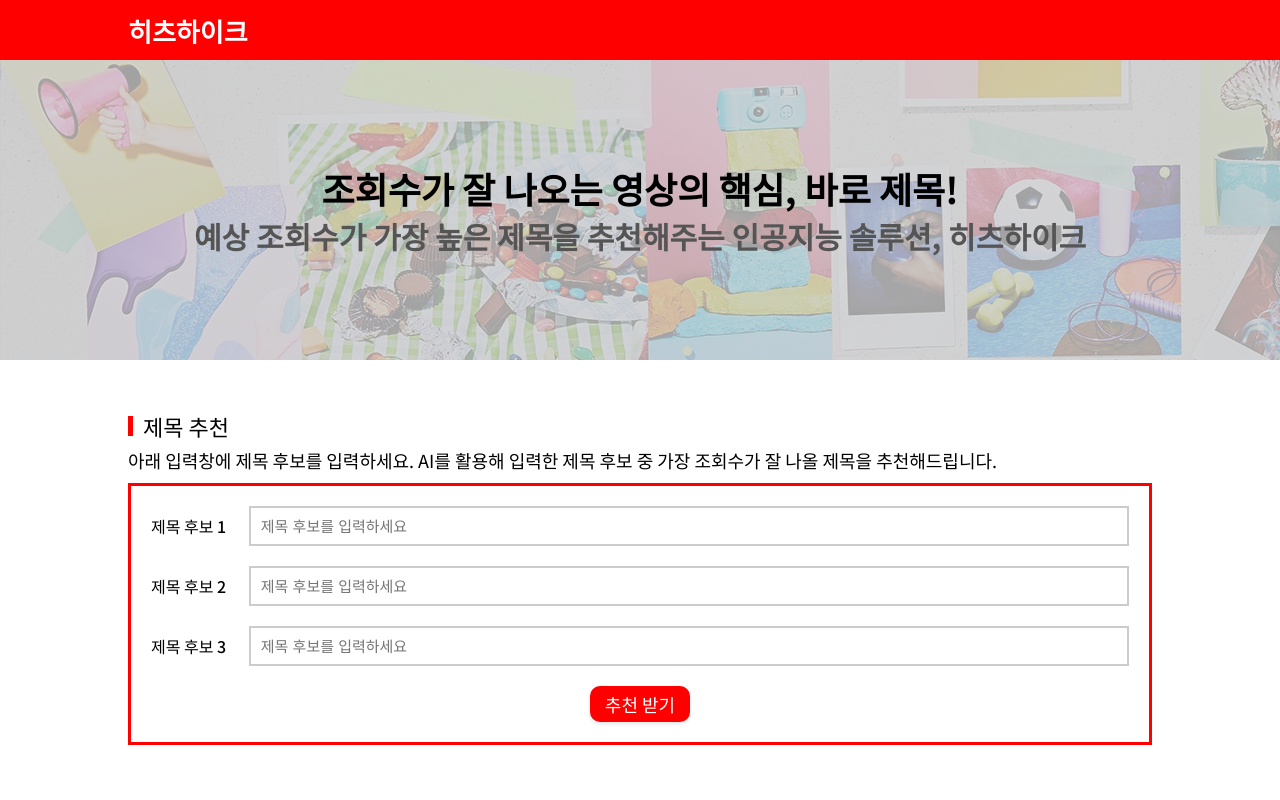
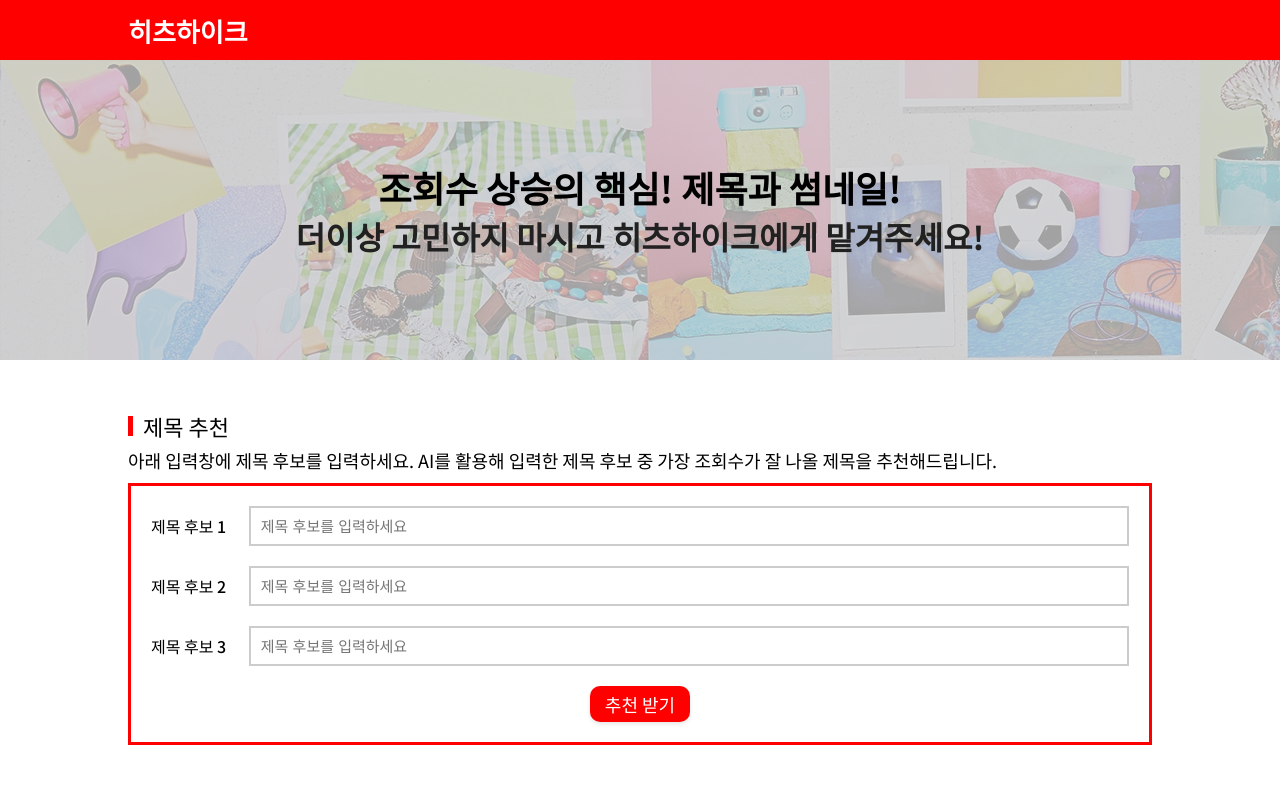
Before and after one commit to hits-hike/hits-hike-web, a Next.js app: page / in a window 1280 px wide. Shown: the top 800 px of the page. Built offline with nearby package versions, Linux system fonts and the light colour scheme.

Commit message:
✨ feat: Fix banner text

```diff
--- a/src/components/organisms/Banner.tsx
+++ b/src/components/organisms/Banner.tsx
@@ -8,10 +8,10 @@ export default function Banner(): JSX.Element {
       <BackgroundImage />
       <ContentsWrapper>
         <Text level={10} weight="bold">
-          조회수가 잘 나오는 영상의 핵심, 바로 제목!
+          조회수 상승의 핵심! 제목과 썸네일!
         </Text>
-        <Text level={7} weight="bold" color={Colors.DARK_GRAY}>
-          예상 조회수가 가장 높은 제목을 추천해주는 인공지능 솔루션, 히츠하이크
+        <Text level={8} weight="bold" color={Colors.BLACK}>
+          더이상 고민하지 마시고 히츠하이크에게 맡겨주세요!
         </Text>
       </ContentsWrapper>
     </Wrapper>
```
